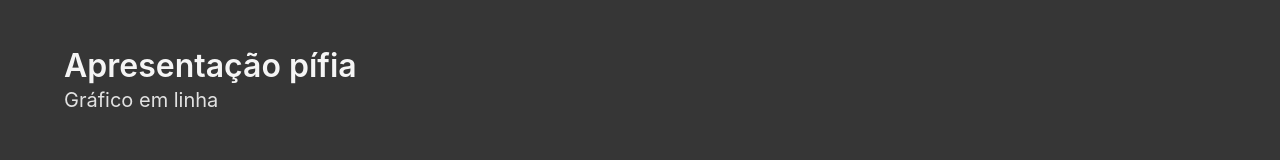
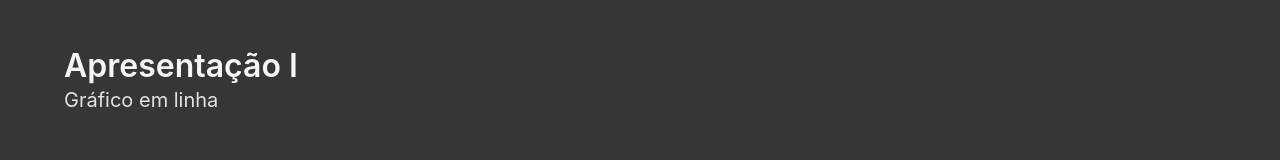
Before and after one commit to requisitos/requisitos.github.io, a website: page index.html in a window 1280 px wide. Shown: the top 160 px of the page. Drawn offline with nearby package versions, Linux system fonts and the light colour scheme.

Commit message:
Update index.html

```diff
--- a/index.html
+++ b/index.html
@@ -15,7 +15,7 @@
                     <div class="hero-body">
                       <div class="container">
                         <h1 class="title">
-                            Apresentação pífia
+                            Apresentação I
                         </h1>
                         <h2 class="subtitle">
                           Gráfico em linha
```
